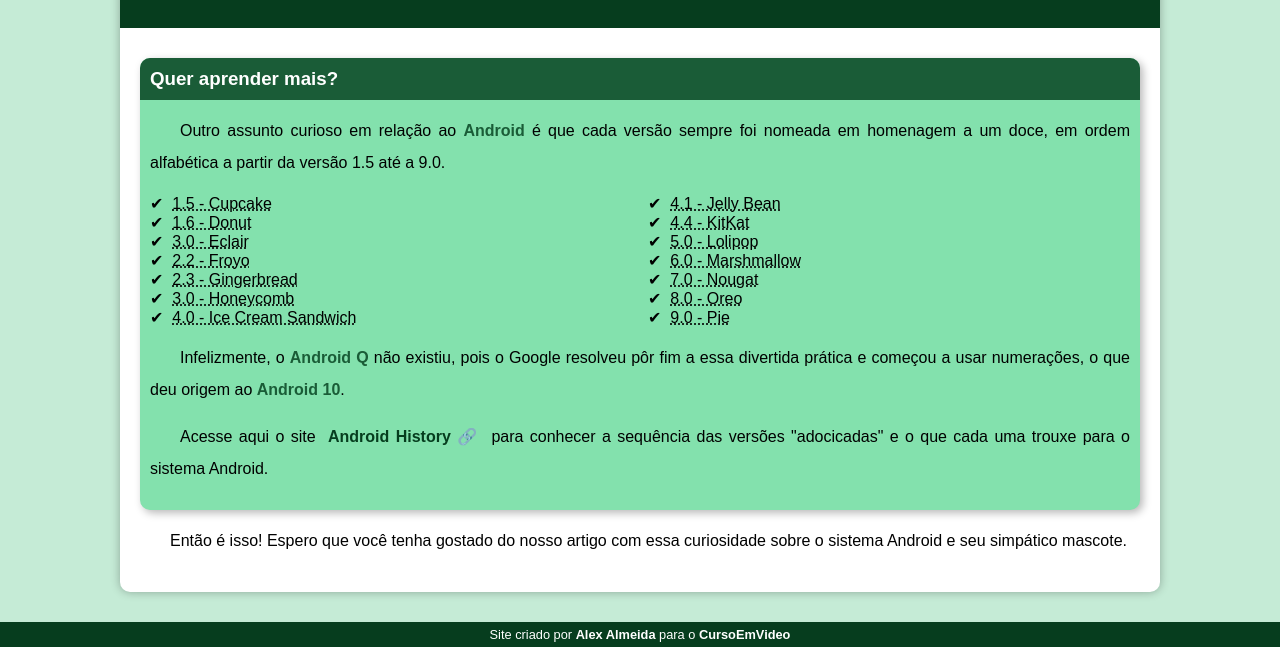
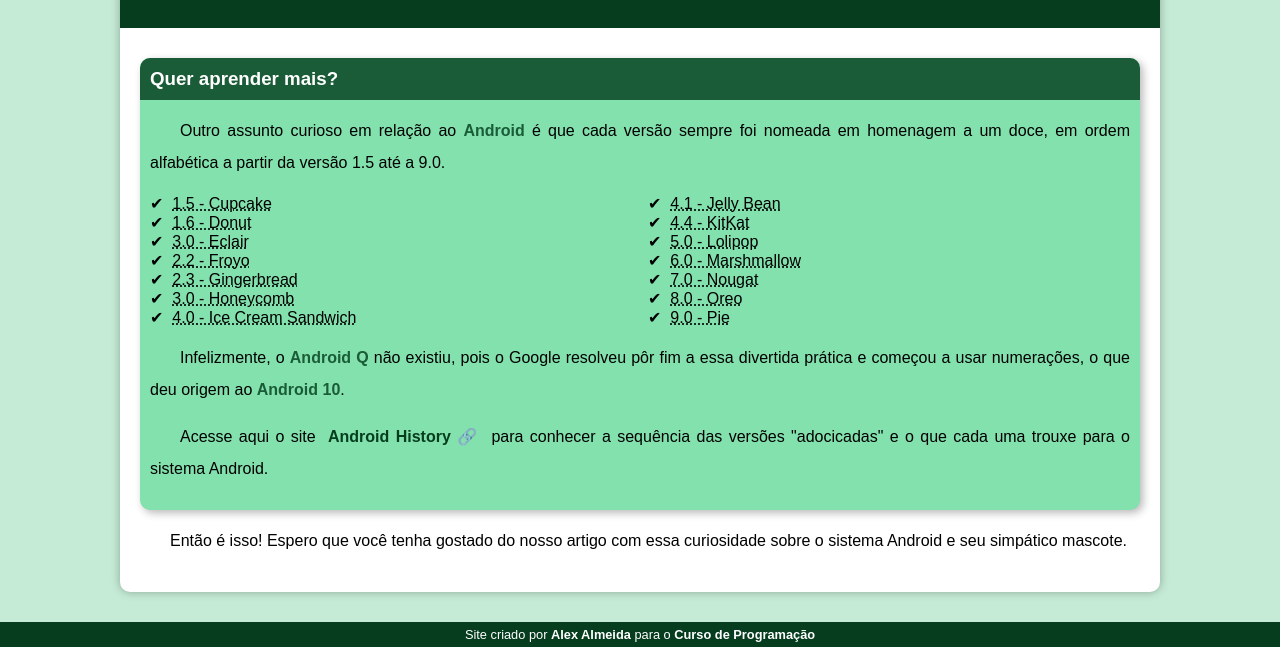
Before and after one commit to lenderisfree/projeto-android, a plain HTML site: page index.html in a window 1280 px wide. Shown: the part 2404-3051 px from the top of the page. Drawn offline with Linux system fonts and the light colour scheme; a web font is replaced by a local one.

Commit message:
atualização footer

```diff
--- a/index.html
+++ b/index.html
@@ -86,7 +86,7 @@
         </article>
     </main>
     <footer>
-        <p>Site criado por <a href="https://www.instagram.com/lenderisfree/?hl=en" target="_blank">Alex Almeida</a> para o <a href="https://www.cursoemvideo.com/" target="_blank">CursoEmVideo</a></p>
+        <p>Site criado por <a href="https://www.instagram.com/lenderisfree/?hl=en" target="_blank">Alex Almeida</a> para o <a href="https://www.cursoemvideo.com/" target="_blank">Curso de Programação</a></p>
     </footer>
 
 </body>
```
